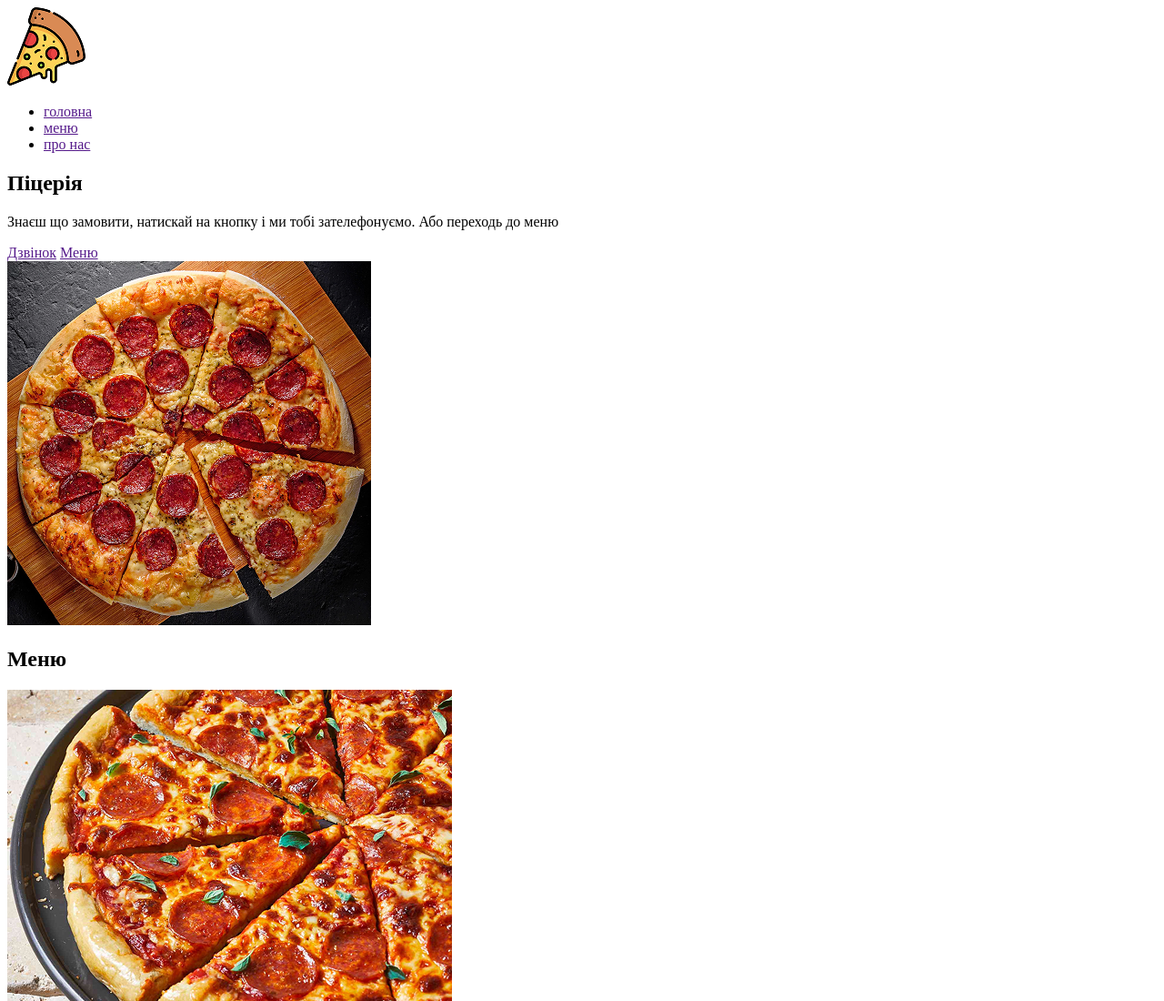
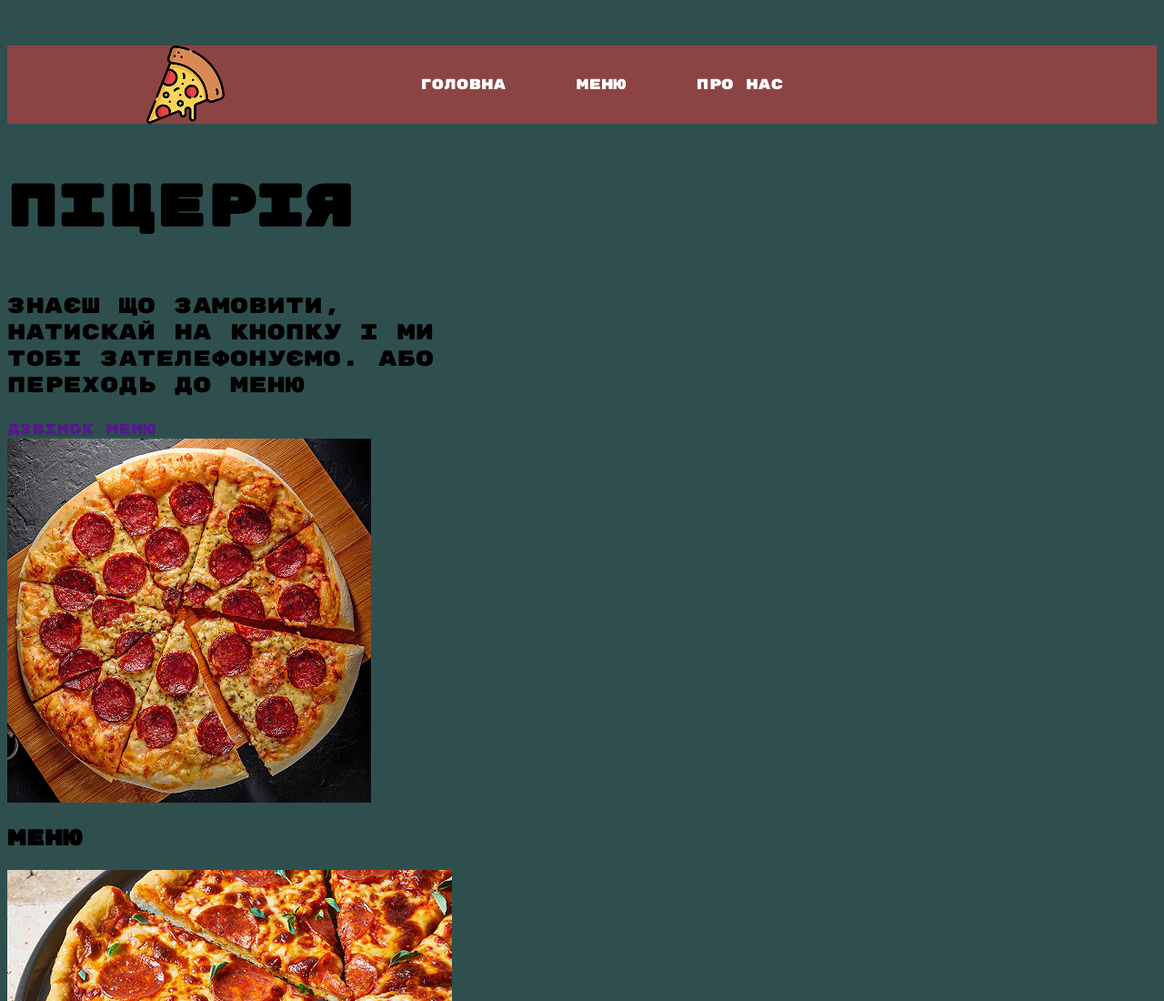
Before and after one commit to Logikaaa/mark_vidmanov, a plain HTML site: page index.html in a window 1280 px wide. Shown: the top 1100 px of the page at 91% size. Drawn offline with Linux system fonts and the light colour scheme.

Commit message:
Add files via upload

```diff
--- a/index.html
+++ b/index.html
@@ -8,19 +8,21 @@
 </head>
 <body>
     <header>
+        <div>
         <img src="./img/image 6.png">
         <ul>
-            <li><a href="">головна</a></li>
-            <li><a href="">меню</a></li>
-            <li><a href="">про нас</a></li>
+            <li><a class="menu-item" href="">головна</a></li>
+            <li><a class="menu-item" href="">меню</a></li>
+            <li><a class="menu-item" href="">про нас</a></li>
 
         </ul>
+        </div>
     </header>
     <main>
         <section>
             <div>
             <h1>Піцерія</h1>
-            <p>Знаєш що замовити, натискай на кнопку і ми тобі зателефонуємо. Або переходь до меню</p>
+            <p  class="supermark">Знаєш що замовити, натискай на кнопку і ми тобі зателефонуємо. Або переходь до меню</p>
             <a href="">Дзвінок</a>
             <a href="">Меню</a>
             </div>
--- a/style.css
+++ b/style.css
@@ -0,0 +1,41 @@
+@import url('https://fonts.googleapis.com/css2?family=Rubik+Mono+One&display=swap');
+body{
+    background-color: darkslategrey;
+    font-family: 'Rubik Mono One';
+}
+.menu-item{
+    font-style: 20px;
+    color:white;
+    text-decoration: none;
+}
+
+ul{
+    list-style: none;
+    padding: 0;
+    display: flex;
+    justify-content: space-between;
+    align-items: center;
+    width: 400px;
+}
+
+header div{
+    display: flex;
+    justify-content: space-between;
+    align-items: center;
+    width: 700px;
+}
+
+header{
+    background-color: #8C4343;
+    margin-top: 50px;
+    padding-left: 153px;
+}
+
+h1{
+    font-size: 64px;
+}
+
+.supermark{
+    font-size: 24px;
+    width: 500px;
+}
```
